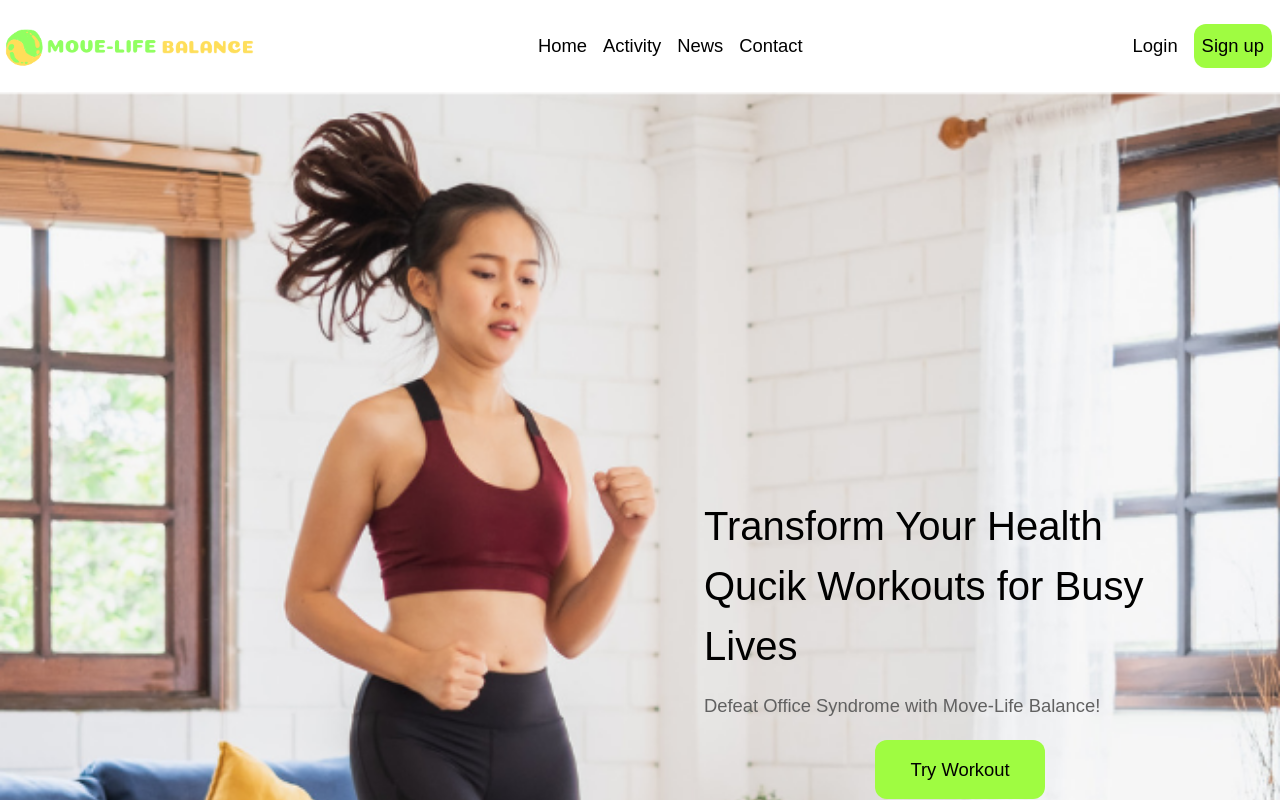
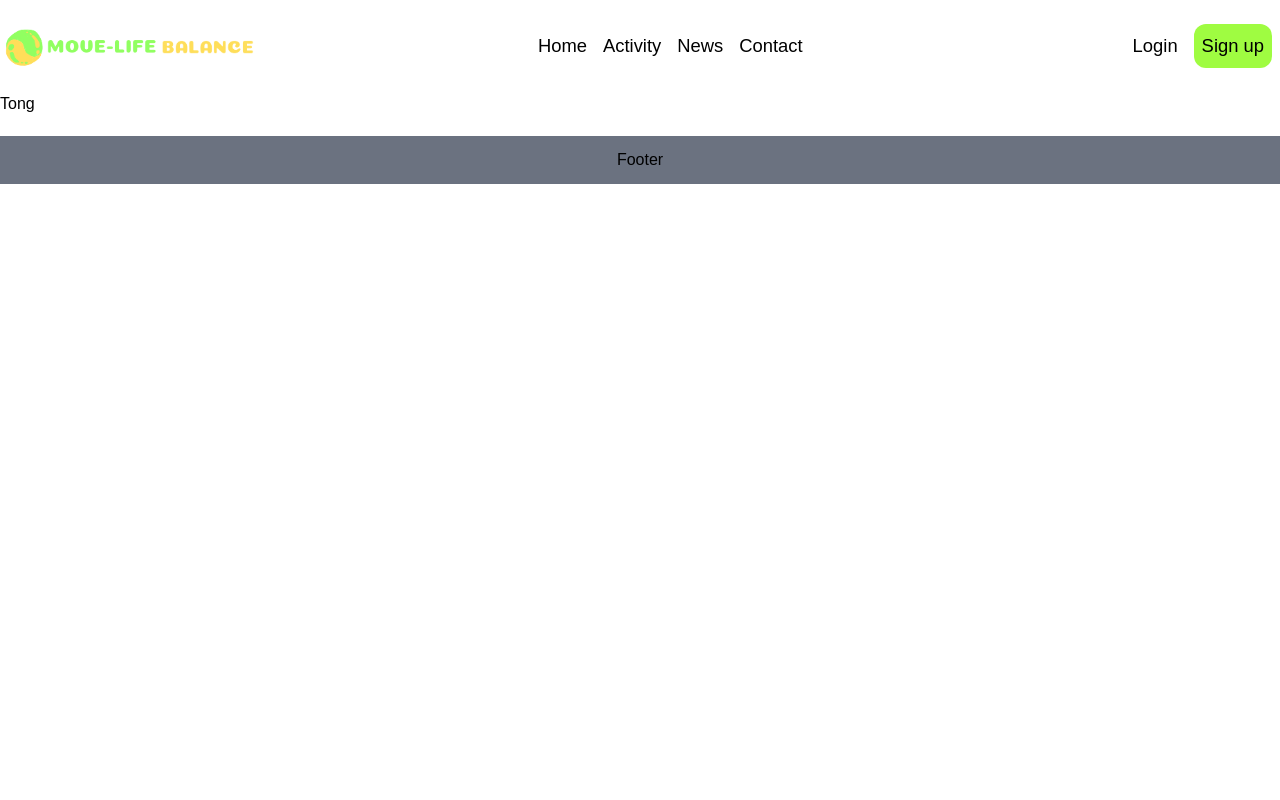
Before and after one commit to Grop-project-8/PROJECT_MLB, a React (Vite) app: page / in a window 1280 px wide. Shown: the top 800 px of the page. Built offline with nearby package versions, Linux system fonts and the light colour scheme; a web font is replaced by a local one.

Commit message:
test something about git

```diff
--- a/src/App.jsx
+++ b/src/App.jsx
@@ -1,9 +1,13 @@
+import Uesrprofile from './Components/Userprofile/Uesrprofile'
+
 import HomePage from './Pages/HomePage/HomePage'
+
 function App() {
 
   return (
     <>
-    <HomePage/>
+    {/* <HomePage/> */}
+    <Uesrprofile/>
     </>
   )
 }
--- a/src/Components/Navbar/Navbar.jsx
+++ b/src/Components/Navbar/Navbar.jsx
@@ -3,6 +3,7 @@ import logo from "../../assets/logo/logo.svg";
 import { AiOutlineMenu, AiOutlineClose } from "react-icons/ai";
 import {Link} from 'react-router-dom'
 const Navbar = () => {
+
   const [showMenu, setShowMenu] = useState(false);
 
   const toggleMenu = () => {
@@ -10,7 +11,7 @@ const Navbar = () => {
   };
 
   return (
-    <div className=" mt-5 flex justify-between mb-5">
+    <div className=" mt-5 flex justify-between mb-5 ">
       {/* logo */}
       <div className="lg:w-[20%] md:w-[25%] md:block  hidden">
         <Link to="/">
@@ -19,7 +20,7 @@ const Navbar = () => {
       </div>
 
       {/* toglle menu mobile   */}
-      <div className=" md:hidden flex items-center pl-5">
+      <div className=" md:hidden ">
         <button className="p-2 " onClick={toggleMenu}>
           {showMenu ? (
             ''
--- /dev/null
+++ b/src/Components/Userprofile/Uesrprofile.jsx
@@ -0,0 +1,15 @@
+
+const Uesrprofile = () => {
+  return (
+    <div>
+      Tong
+
+    </div>
+
+
+
+
+  );
+};
+
+export default Uesrprofile;
--- a/src/main.jsx
+++ b/src/main.jsx
@@ -3,7 +3,7 @@ import ReactDOM from "react-dom/client";
 import App from "./App.jsx";
 import "./index.css";
 import { createBrowserRouter, RouterProvider } from "react-router-dom";
-import HomePage from "./Pages/HomePage/HomePage.jsx";
+// import HomePage from "./Pages/HomePage/HomePage.jsx";
 import Layout from "./Components/Layout/Layout.jsx";
 
 const router = createBrowserRouter([
@@ -11,7 +11,7 @@ const router = createBrowserRouter([
     path: "/",
     element: (
       <Layout>
-        <HomePage />
+        <App/>
       </Layout>
     ),
   },
```
